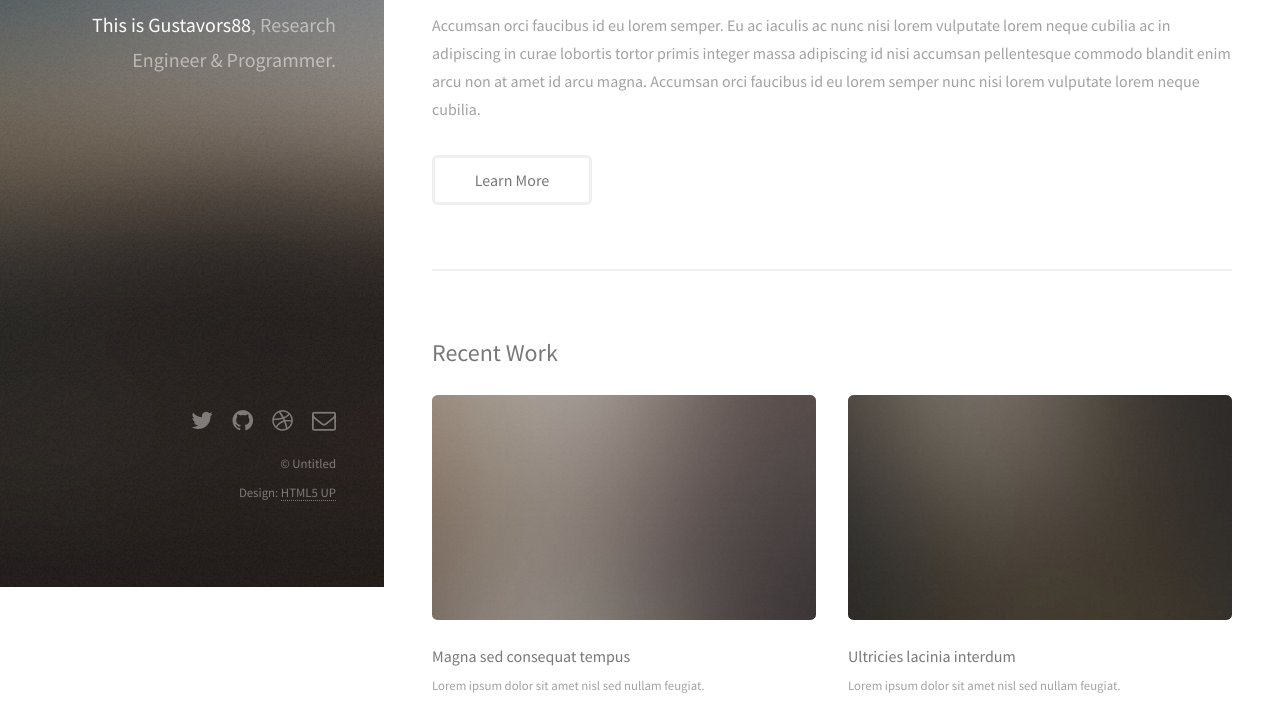
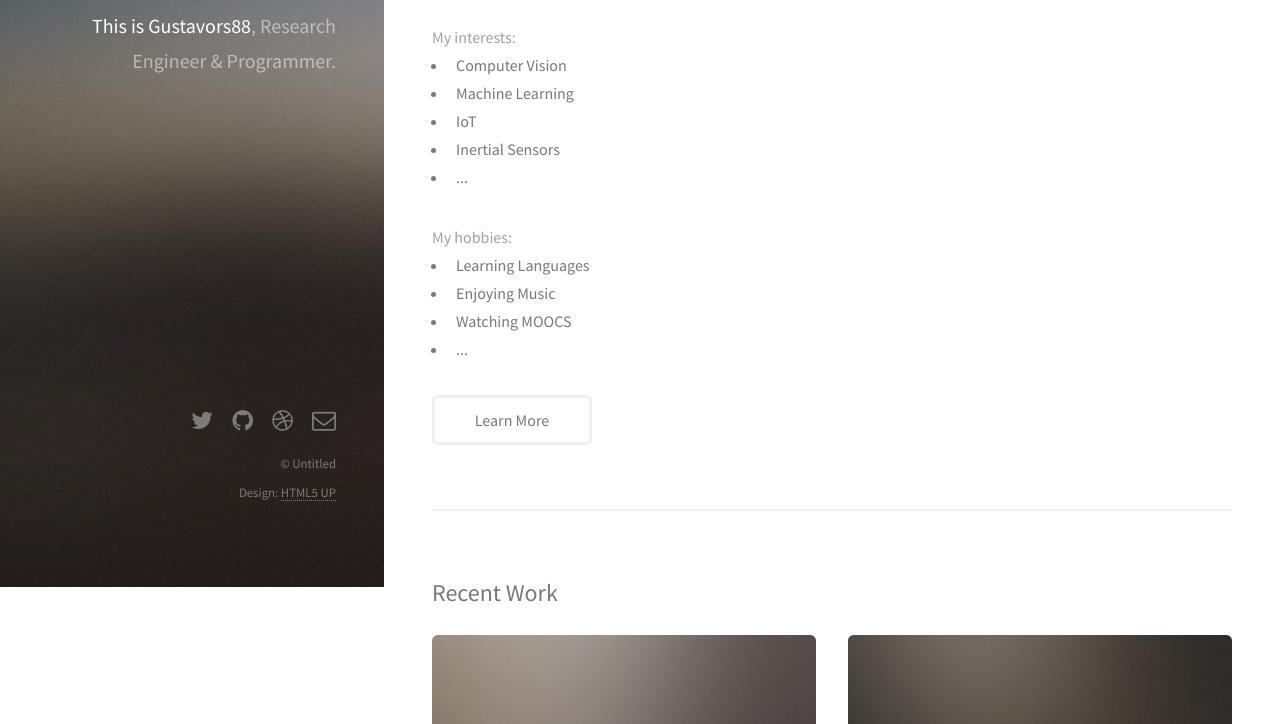
Before and after one commit to gustavors88/gustavors88.github.io, a plain HTML site: page index.html in a window 1280 px wide. Shown: the part 213-937 px from the top of the page. Drawn offline with Linux system fonts and the light colour scheme.

Commit message:
profile update

```diff
--- a/index.html
+++ b/index.html
@@ -29,10 +29,29 @@
 				<!-- One -->
 					<section id="one">
 						<header class="major">
-							<h2>Ipsum lorem dolor aliquam ante commodo<br />
-							magna sed accumsan arcu neque.</h2>
+							<h2>My name is Gustavo Ruiz</h2>
 						</header>
-						<p>Accumsan orci faucibus id eu lorem semper. Eu ac iaculis ac nunc nisi lorem vulputate lorem neque cubilia ac in adipiscing in curae lobortis tortor primis integer massa adipiscing id nisi accumsan pellentesque commodo blandit enim arcu non at amet id arcu magna. Accumsan orci faucibus id eu lorem semper nunc nisi lorem vulputate lorem neque cubilia.</p>
+						<p>I'm always excited in participating in the development of innovative projects involving new technologies.</p>
+						My interests:
+						<ul>
+							<b>
+							<li>Computer Vision</li>
+							<li>Machine Learning</li>
+							<li>IoT</li>
+							<li>Inertial Sensors</li>
+							<li>...</li>
+							</b>
+						</ul>
+						My hobbies:
+						<ul>
+							<b>
+							<li>Learning Languages</li>
+							<li>Enjoying Music</li>
+							<li>Watching MOOCS</li>
+							<li>...</li>
+							</b>
+						</ul>
+
 						<ul class="actions">
 							<li><a href="#" class="button">Learn More</a></li>
 						</ul>
@@ -442,7 +461,7 @@ print 'It took ' + i + ' iterations to sort the deck.';</code></pre>
 			<footer id="footer">
 				<ul class="icons">
 					<li><a href="#" class="icon fa-twitter"><span class="label">Twitter</span></a></li>
-					<li><a href="#" class="icon fa-github"><span class="label">Github</span></a></li>
+					<li><a href="https://github.com/gustavors88" class="icon fa-github"><span class="label">Github</span></a></li>
 					<li><a href="#" class="icon fa-dribbble"><span class="label">Dribbble</span></a></li>
 					<li><a href="#" class="icon fa-envelope-o"><span class="label">Email</span></a></li>
 				</ul>
```
Also changed, not shown: images/avatar.jpg, images/avatar_old.jpg (added).
